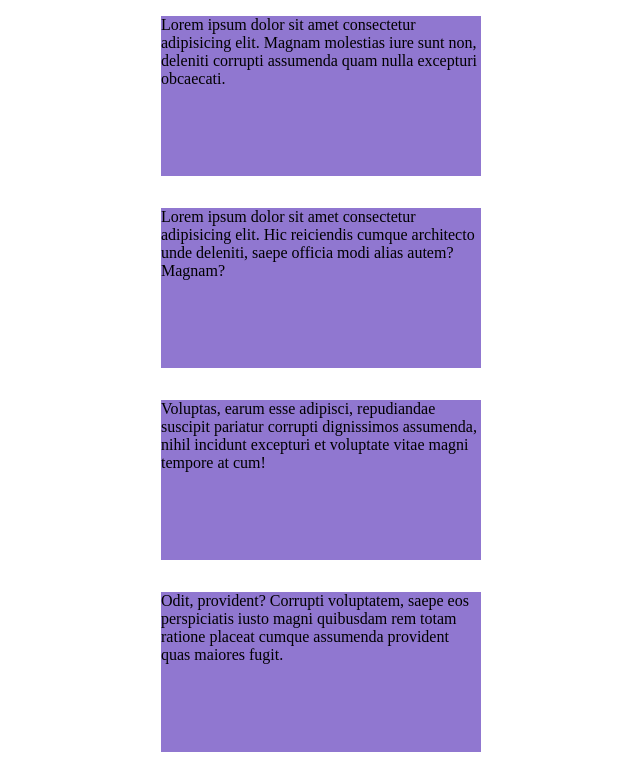
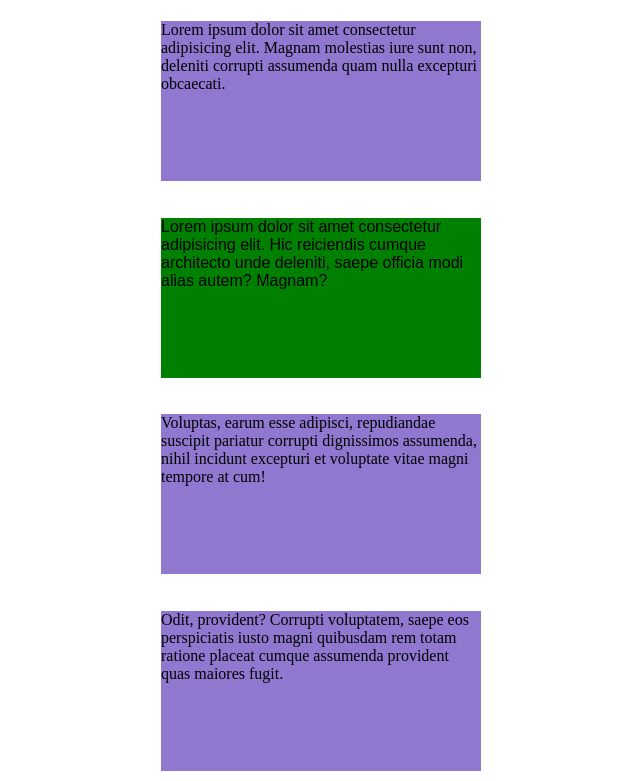
Before and after one commit to triplnj/final-uib-project, a website: page public/html/index.html in a window 1280 px wide. Shown: the top 781 px of the page, without its empty margins (319-959 px from the left). Drawn offline with nearby package versions, Linux system fonts and the light colour scheme; files that its build step writes are made by us from their sources.

Commit message:
start script

```diff
--- a/package.json
+++ b/package.json
@@ -5,7 +5,7 @@
   "scripts": {
 
     "nodemon-watch": "nodemon index.js -e *",
-    "dev": "npm-run-all --parallel sass-watch nodemon-watch",
+    "start": "npm-run-all --parallel sass-watch nodemon-watch",
     "test": "echo \"Error: no test specified\" && exit 1",
     "sass-watch": "sass  --watch styles/main.scss public/css/main.css"
   },
--- a/public/html/index.html
+++ b/public/html/index.html
@@ -12,7 +12,7 @@
       Lorem ipsum dolor sit amet consectetur adipisicing elit. Magnam molestias
       iure sunt non, deleniti corrupti assumenda quam nulla excepturi obcaecati.
     </div>
-    <div>
+    <div id="spec">
       Lorem ipsum dolor sit amet consectetur adipisicing elit. Hic reiciendis
       cumque architecto unde deleniti, saepe officia modi alias autem? Magnam?
     </div>
--- a/styles/main.scss
+++ b/styles/main.scss
@@ -12,8 +12,15 @@ body{
     div{
         width: 20rem;
         height: 10rem;
-        margin-top: 1rem;
+        margin-top: 1.3rem;
         background-color: rgb(144, 119, 208);
+
+        &#spec{
+            background-color: green;
+            font-size: 1em;
+            font-family: Arial, Helvetica, sans-serif;
+        }
     }
 
+
 }
```
Also changed, not shown: public/css/main.css, 1 other file.
